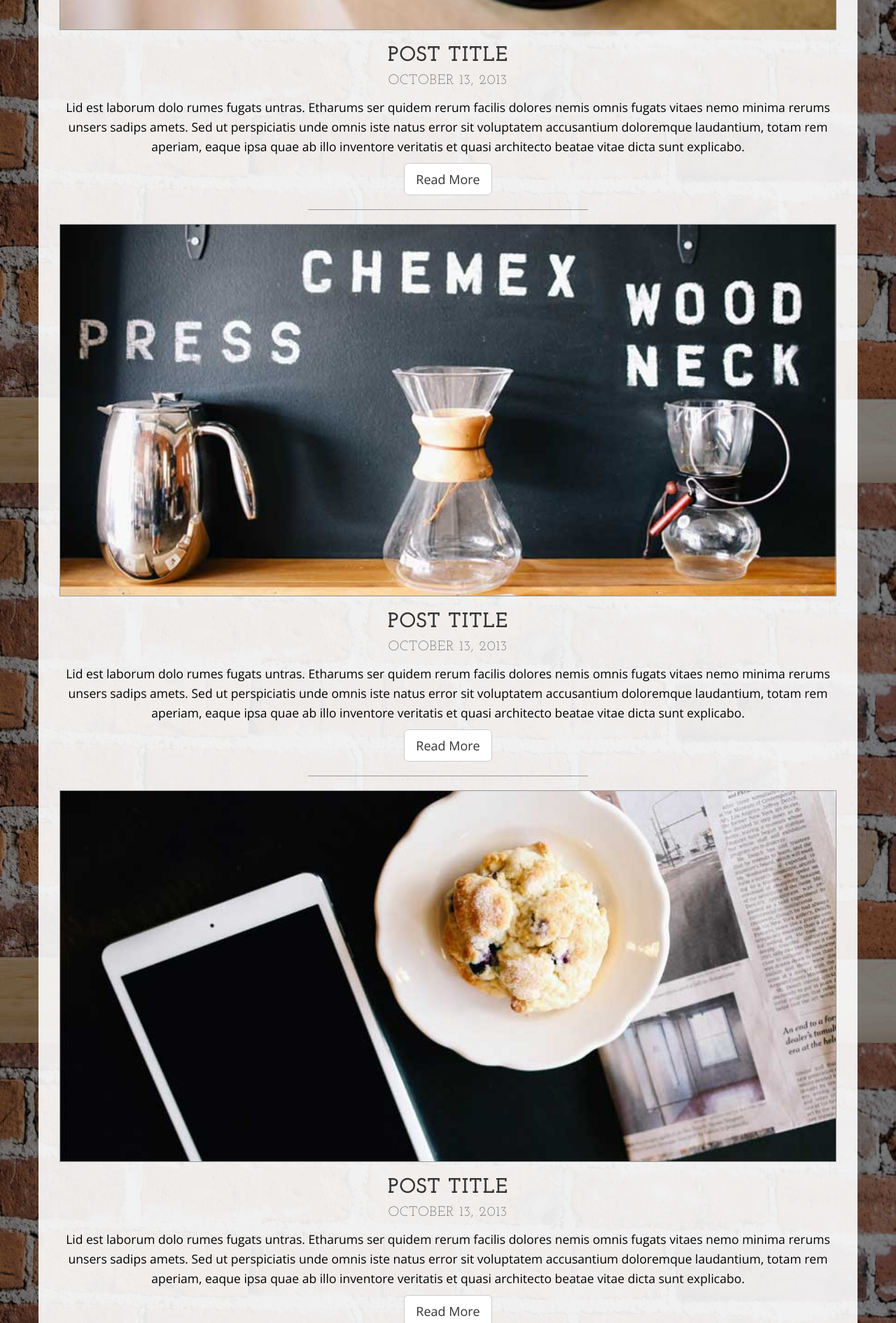
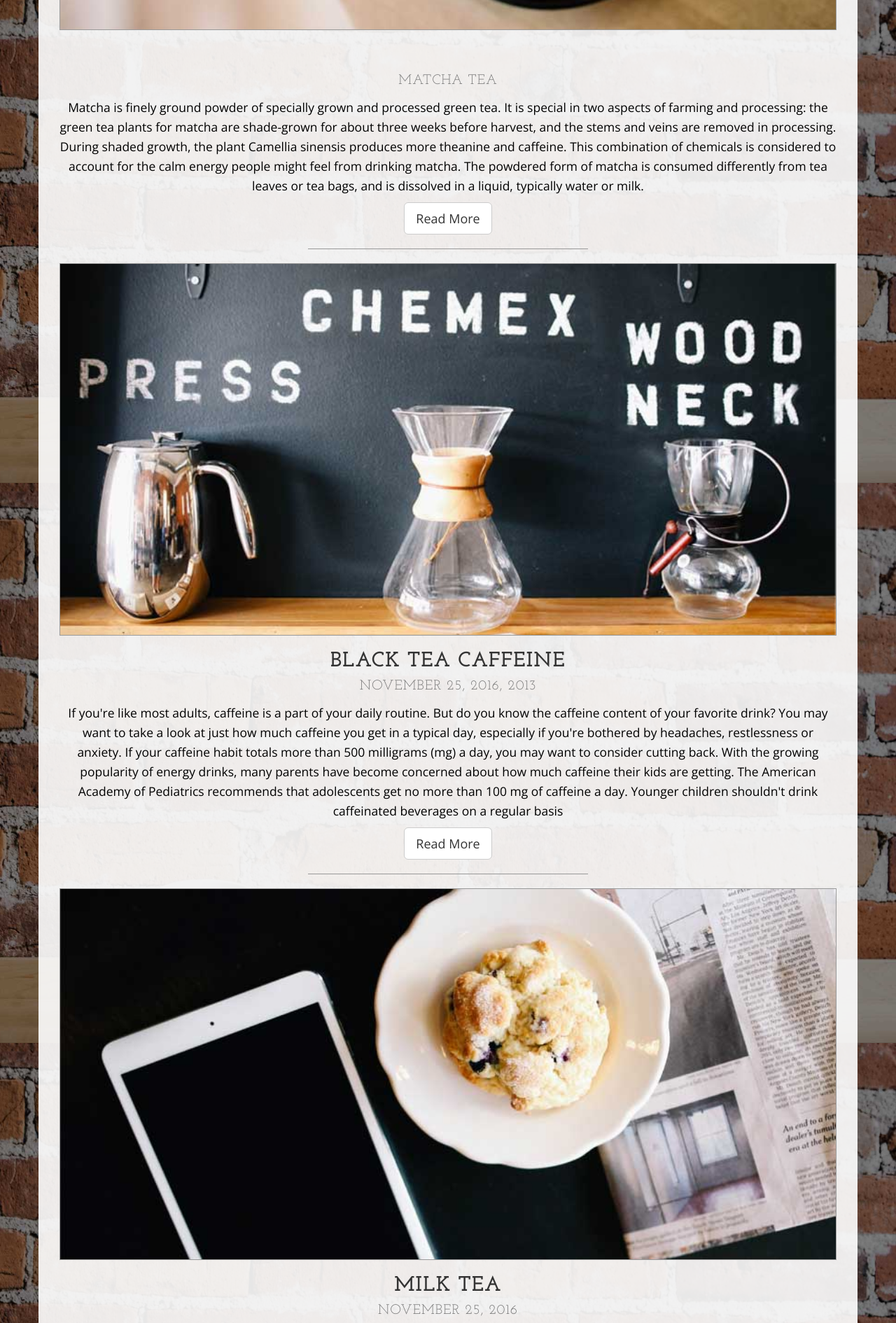
Before and after one commit to nicapungtilan/businesscasual, a plain HTML site: page blog.html in a window 1280 px wide. Shown: the part 910-2800 px from the top of the page at 70% size. Drawn offline with nearby package versions, Linux system fonts and the light colour scheme.

Commit message:
Update blog.html

```diff
--- a/blog.html
+++ b/blog.html
@@ -9,7 +9,7 @@
     <meta name="description" content="">
     <meta name="author" content="">
 
-    <title>Blog - Business Casual - Start Bootstrap Theme</title>
+    <title>Coffee Boom- An Explosive Cafe</title>
 
     <!-- Bootstrap Core CSS -->
     <link href="css/bootstrap.min.css" rel="stylesheet">
@@ -32,8 +32,8 @@
 
 <body>
 
-    <div class="brand">Business Casual</div>
-    <div class="address-bar">3481 Melrose Place | Beverly Hills, CA 90210 | 123.456.7890</div>
+    <div class="brand">Coffee Boom- An Explosive Cafe</div>
+    <div class="address-bar">Quezon Hill | Baguio City, PHL 2600 | 123.456.7890</div>
 
     <!-- Navigation -->
     <nav class="navbar navbar-default" role="navigation">
@@ -47,7 +47,7 @@
                     <span class="icon-bar"></span>
                 </button>
                 <!-- navbar-brand is hidden on larger screens, but visible when the menu is collapsed -->
-                <a class="navbar-brand" href="index.html">Business Casual</a>
+                <a class="navbar-brand" href="index.html">Coffee Boom- An Explosive Cafe</a>
             </div>
             <!-- Collect the nav links, forms, and other content for toggling -->
             <div class="collapse navbar-collapse" id="bs-example-navbar-collapse-1">
@@ -84,31 +84,31 @@
                 </div>
                 <div class="col-lg-12 text-center">
                     <img class="img-responsive img-border img-full" src="img/slide-1.jpg" alt="">
-                    <h2>Post Title
+                    <h2>
                         <br>
-                        <small>October 13, 2013</small>
+                        <small>Matcha Tea</small>
                     </h2>
-                    <p>Lid est laborum dolo rumes fugats untras. Etharums ser quidem rerum facilis dolores nemis omnis fugats vitaes nemo minima rerums unsers sadips amets. Sed ut perspiciatis unde omnis iste natus error sit voluptatem accusantium doloremque laudantium, totam rem aperiam, eaque ipsa quae ab illo inventore veritatis et quasi architecto beatae vitae dicta sunt explicabo.</p>
+                    <p>Matcha is finely ground powder of specially grown and processed green tea. It is special in two aspects of farming and processing: the green tea plants for matcha are shade-grown for about three weeks before harvest, and the stems and veins are removed in processing. During shaded growth, the plant Camellia sinensis produces more theanine and caffeine. This combination of chemicals is considered to account for the calm energy people might feel from drinking matcha. The powdered form of matcha is consumed differently from tea leaves or tea bags, and is dissolved in a liquid, typically water or milk.</p>
                     <a href="#" class="btn btn-default btn-lg">Read More</a>
                     <hr>
                 </div>
                 <div class="col-lg-12 text-center">
                     <img class="img-responsive img-border img-full" src="img/slide-2.jpg" alt="">
-                    <h2>Post Title
+                    <h2>Black Tea Caffeine
                         <br>
-                        <small>October 13, 2013</small>
+                        <small>November 25, 2016, 2013</small>
                     </h2>
-                    <p>Lid est laborum dolo rumes fugats untras. Etharums ser quidem rerum facilis dolores nemis omnis fugats vitaes nemo minima rerums unsers sadips amets. Sed ut perspiciatis unde omnis iste natus error sit voluptatem accusantium doloremque laudantium, totam rem aperiam, eaque ipsa quae ab illo inventore veritatis et quasi architecto beatae vitae dicta sunt explicabo.</p>
+                    <p>If you're like most adults, caffeine is a part of your daily routine. But do you know the caffeine content of your favorite drink? You may want to take a look at just how much caffeine you get in a typical day, especially if you're bothered by headaches, restlessness or anxiety. If your caffeine habit totals more than 500 milligrams (mg) a day, you may want to consider cutting back. With the growing popularity of energy drinks, many parents have become concerned about how much caffeine their kids are getting. The American Academy of Pediatrics recommends that adolescents get no more than 100 mg of caffeine a day. Younger children shouldn't drink caffeinated beverages on a regular basis</p>
                     <a href="#" class="btn btn-default btn-lg">Read More</a>
                     <hr>
                 </div>
                 <div class="col-lg-12 text-center">
                     <img class="img-responsive img-border img-full" src="img/slide-3.jpg" alt="">
-                    <h2>Post Title
+                    <h2>Milk Tea
                         <br>
-                        <small>October 13, 2013</small>
+                        <small>November 25, 2016</small>
                     </h2>
-                    <p>Lid est laborum dolo rumes fugats untras. Etharums ser quidem rerum facilis dolores nemis omnis fugats vitaes nemo minima rerums unsers sadips amets. Sed ut perspiciatis unde omnis iste natus error sit voluptatem accusantium doloremque laudantium, totam rem aperiam, eaque ipsa quae ab illo inventore veritatis et quasi architecto beatae vitae dicta sunt explicabo.</p>
+                    <p>Milk tea refers to any form of beverage found in many cultures, containing some combination of tea and milk. Beverages vary based on the amount of each of these key ingredients, the method of preparation, and the inclusion of other ingredients (varying from sugar or honey to salt or cardamom).</p>
                     <a href="#" class="btn btn-default btn-lg">Read More</a>
                     <hr>
                 </div>
@@ -130,7 +130,7 @@
         <div class="container">
             <div class="row">
                 <div class="col-lg-12 text-center">
-                    <p>Copyright &copy; Your Website 2014</p>
+                    <p>Copyright &copy; Danica Pungtilan 2016</p>
                 </div>
             </div>
         </div>
```
